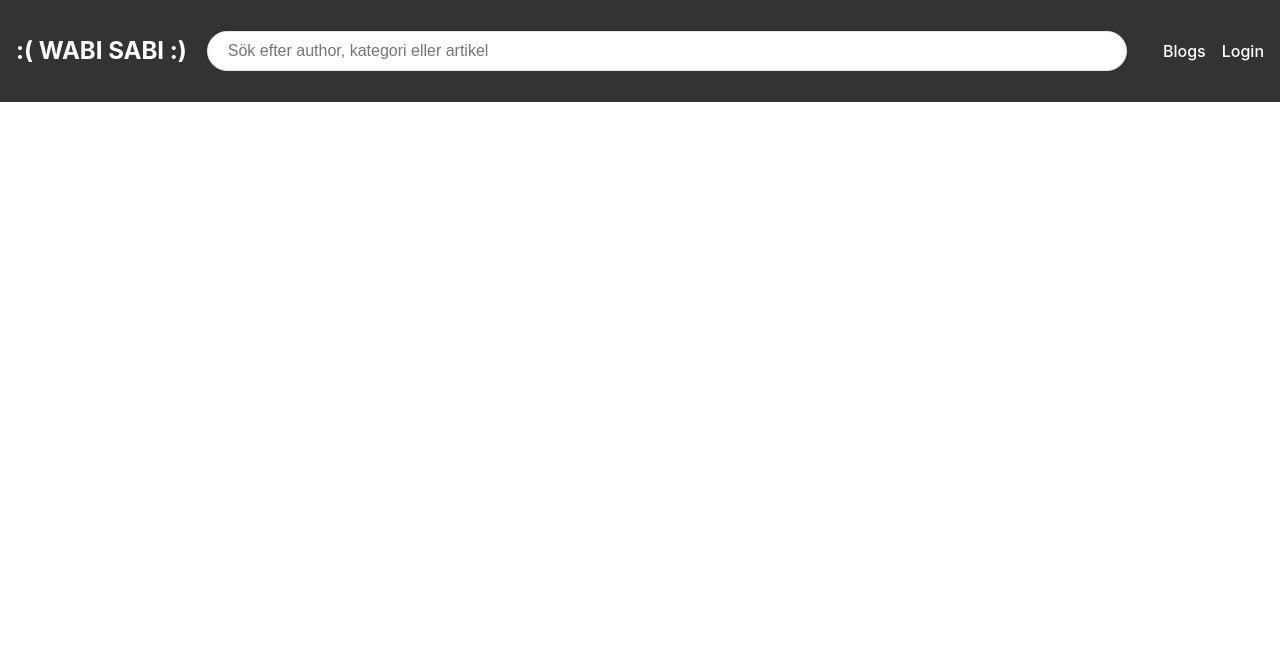
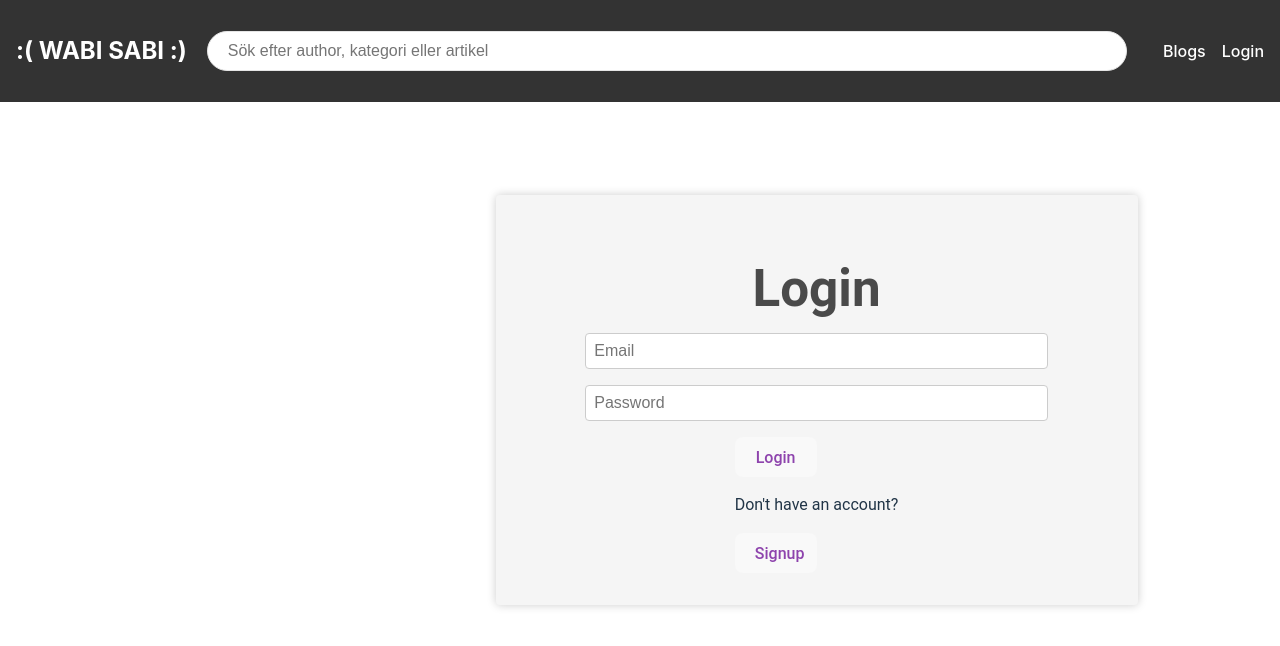
Before and after one commit to ArifHoss/blog_frontend, a React (Vite) app: page /login in a window 1280 px wide. Shown: the top 646 px of the page. Built offline with nearby package versions, Linux system fonts and the light colour scheme.

Commit message:
use navigate handled locally instead globally, changed Blogs.jsx navigation link

```diff
--- a/src/App.jsx
+++ b/src/App.jsx
@@ -1,6 +1,6 @@
 // eslint-disable-next-line no-unused-vars
 import React, {useEffect, useContext} from "react";
-import {Navigate, Route, Routes, useNavigate} from "react-router-dom";
+import {Navigate, Route, Routes} from "react-router-dom";
 import Navbar from "./components/Navbar/Navbar.jsx";
 import Blogs from "./components/Blogs/Blogs.jsx";
 import Signup from "./components/signup/Signup.jsx";
@@ -13,15 +13,8 @@ import Blog from "./components/Blogs/Blog.jsx";
 import UpdateBlog from "./components/Blogs/UpdateBlog.jsx";
 
 function App() {
-    const {token, user, loggedIn, setLoggedIn, userId, setUserId } = useContext(AuthContext);
-    const navigate = useNavigate();
-
-    const handleLogout = () => {
-        setLoggedIn(false);
-        localStorage.removeItem('token');
-        localStorage.removeItem('user');
-        navigate("/login");
-    };
+    const {token, user, loggedIn, userId, setUserId } = useContext(AuthContext);
+    // let navigate = useNavigate();
 
     useEffect(() => {
         if (user) {
@@ -40,12 +33,11 @@ function App() {
 
     return (
         <div className="app">
-            <Navbar loggedIn={loggedIn} onLogout={handleLogout}/>
+            <Navbar/>
             <Routes>
                 <Route path="/create" element={token ? <CreateBlog/> : <PleaseLogIn/>}/>
-                {/*<Route path="/blogs" element={token ? <Blogs/> : <PleaseLogIn/>}/>*/}
-                <Route path="/blogs" element={<Blogs/>}/>
-                <Route path="/" element={!loggedIn ? <Login/> : <Navigate to="/blogs"/>}/>
+                <Route path="/" element={<Blogs/>}/>
+                <Route path="/login" element={!loggedIn ? <Login/> : <Navigate to="/profile"/>}/>
                 <Route path="/signup" element={<Signup/>}/>
                 <Route path="/profile" element={token ? <Profile/> : <PleaseLogIn/>}/>
                 <Route path="/blog/:id" element={<Blog/>}/>
--- a/src/components/Api/AuthContext.jsx
+++ b/src/components/Api/AuthContext.jsx
@@ -10,7 +10,6 @@ export const AuthProvider = ({ children }) => {
     const [user, setUser] = useState('');
     const [loggedIn, setLoggedIn] = useState(false);
     const [userId, setUserId] = useState(0);
-
     return (
         <div className={styles.auth_context}>
         <AuthContext.Provider value={{token, setToken, user, setUser, loggedIn, setLoggedIn, userId, setUserId }}>
--- a/src/components/Blogs/CreateBlog.jsx
+++ b/src/components/Blogs/CreateBlog.jsx
@@ -3,7 +3,7 @@ import React, { useState, useContext } from 'react';
 import { createPost } from "../Api/getPosts.jsx";
 import styles from './CreateBlog.module.css';
 import { AuthContext } from "../Api/AuthContext.jsx";
-import { useNavigate } from 'react-router-dom';
+import {useNavigate} from "react-router-dom";
 
 const CreateBlog = () => {
     const [title, setTitle] = useState('');
--- a/src/components/Blogs/UpdateBlog.jsx
+++ b/src/components/Blogs/UpdateBlog.jsx
@@ -1,6 +1,6 @@
 // eslint-disable-next-line no-unused-vars
 import React, { useState, useEffect, useContext } from 'react';
-import { useParams, useNavigate } from 'react-router-dom';
+import {useNavigate, useParams} from 'react-router-dom';
 import { getPostById, updatePostById } from '../Api/getPosts.jsx';
 import { AuthContext } from "../Api/AuthContext.jsx";
 
--- a/src/components/Login/Login.jsx
+++ b/src/components/Login/Login.jsx
@@ -22,7 +22,7 @@ const Login = () => {
             if (response.status === 200) {
                 console.log('Login successful');
                 setLoggedIn(true);
-                navigate('/blogs');
+                navigate('/');
             }
         } catch (error) {
             console.log(error);
--- a/src/components/Navbar/Navbar.jsx
+++ b/src/components/Navbar/Navbar.jsx
@@ -1,12 +1,23 @@
 import classes from "./Navbar.module.css";
-import {Link} from "react-router-dom";
+import {Link, useNavigate} from "react-router-dom";
 import {AuthContext} from "../Api/AuthContext.jsx";
 import {useContext} from "react";
 
 // eslint-disable-next-line react/prop-types
 const Navbar = () => {
 
-    const {loggedIn, onLogout} = useContext(AuthContext);
+    const { loggedIn, setLoggedIn, setToken, setUser, setUserId } = useContext(AuthContext);
+    let navigate = useNavigate();
+
+    const handleLogout = () => {
+        setLoggedIn(false);
+        setToken('');
+        setUser('');
+        setUserId(0);
+        localStorage.removeItem('token');
+        localStorage.removeItem('user');
+        navigate("/");
+    };
 
     return (
         <nav className={classes.navbar}>
@@ -14,7 +25,6 @@ const Navbar = () => {
             </div>
 
             <div className={classes.title}>
-                {/*<Header/>*/}
                 <h2>:( WABI SABI :)</h2>
                 <input type="text" placeholder="Sök efter author, kategori eller artikel" className={classes.searchInput} />
             </div>
@@ -23,16 +33,16 @@ const Navbar = () => {
                 <ul>
                     {!loggedIn && (
                         <>
-                            <li><Link to="/blogs">Blogs</Link></li>
-                            <li><Link to="/">Login</Link></li>
+                            <li><Link to="/">Blogs</Link></li>
+                            <li><Link to="/login">Login</Link></li>
                         </>
                     )}
                     {loggedIn && (
                         <>
                             <li><Link to="/create">+Create</Link></li>
-                            <li><Link to="/blogs">Blogs</Link></li>
+                            <li><Link to="/">Blogs</Link></li>
                             <li><Link to="/profile">Profile</Link></li>
-                            <li><a href="/" onClick={onLogout}>Logout</a></li>
+                            <li><a href="/" onClick={handleLogout}>Logout</a></li>
                         </>
                     )}
                 </ul>
--- a/src/components/signup/Signup.jsx
+++ b/src/components/signup/Signup.jsx
@@ -1,5 +1,5 @@
 // eslint-disable-next-line no-unused-vars
-import React, {useState} from "react";
+import React, {useContext, useState} from "react";
 import {createUser} from "../Api/userApi.jsx";
 import styles from './Signup.module.css';
 import {useNavigate} from "react-router-dom";
@@ -27,7 +27,7 @@ const Signup = () => {
             setMessage('User created successfully');
             if (newUser.status === 201) {
                 console.log('User created successfully');
-                navigate('/');
+                navigate('/blogs');
             }
         } catch (e) {
             setMessage('Error creating user: ' + e.message);
```
Also changed, not shown: src/components/Blogs/Blogs.jsx (+1 -12 lines).
